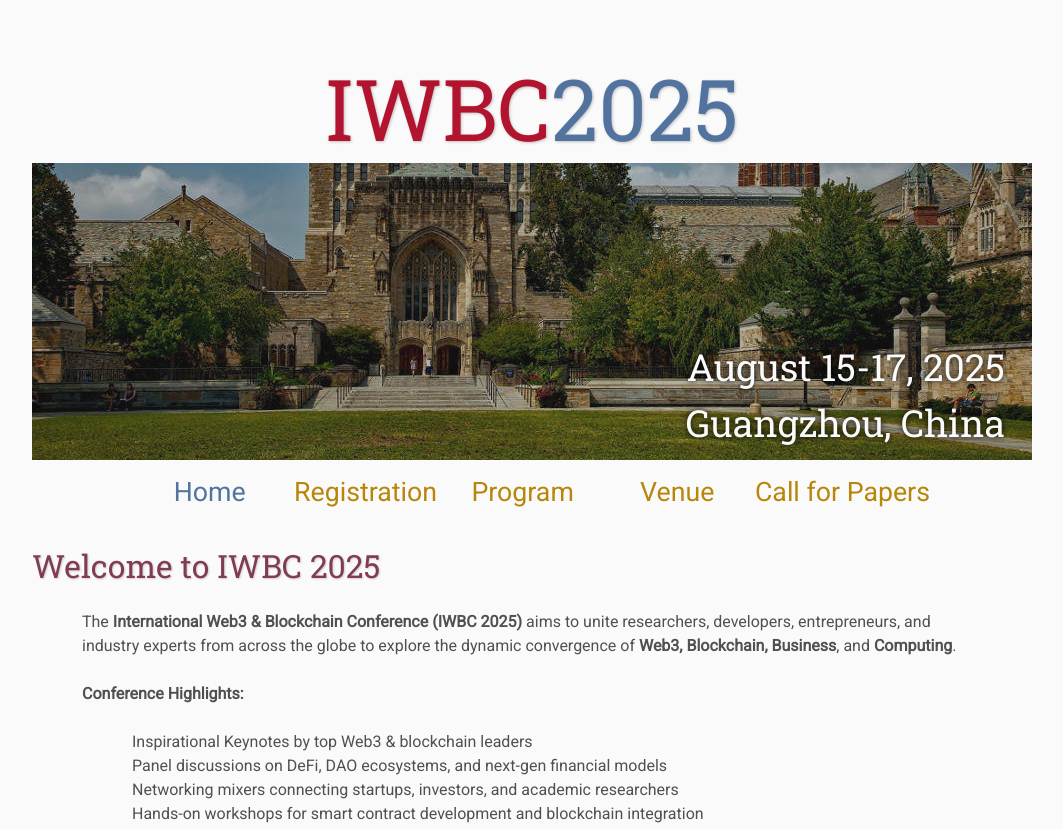
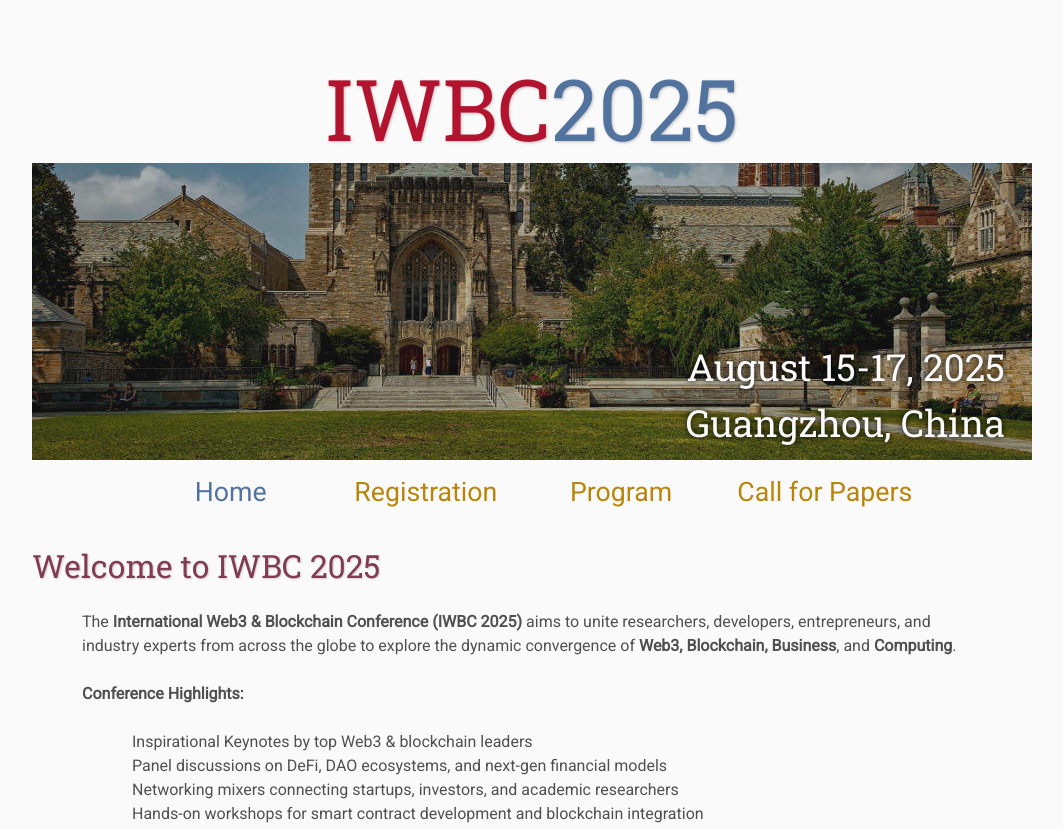
Before and after one commit to IWBC-2025/iwbc, a plain HTML site: page index.html in a window 1280 px wide. Shown: the top 829 px of the page, without its empty margins (108-1171 px from the left). Drawn offline with Linux system fonts and the light colour scheme.

Commit message:
Update index.html

```diff
--- a/index.html
+++ b/index.html
@@ -28,7 +28,6 @@
             <td class="navigation"><a class="current" title="Home" href=".">Home</a></td>
             <td class="navigation"><a title="Register for IWBC 2025" href="registration">Registration</a></td>
             <td class="navigation"><a title="Conference Program" href="program">Program</a></td>
-            <td class="navigation"><a title="Venue and Directions" href="directions">Venue</a></td>
             <td class="navigation"><a title="Call for Papers" href="cfp">Call for Papers</a></td>
         </tr>
     </table>
```
